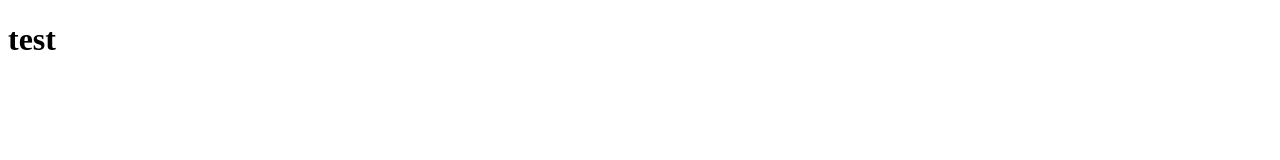
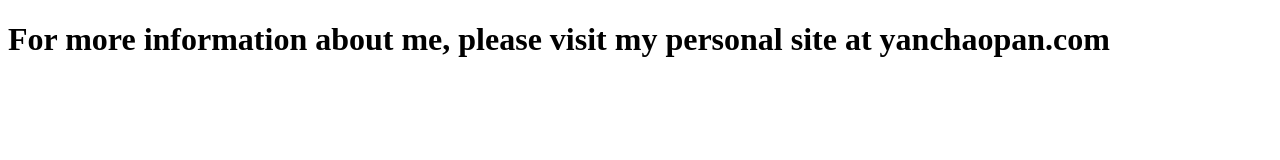
Before and after one commit to HanyouITW/hanyouitw.github.io, a plain HTML site: page index.html in a window 1280 px wide. Drawn offline with Linux system fonts and the light colour scheme.

Commit message:
Update index.html

```diff
--- a/index.html
+++ b/index.html
@@ -1,7 +1,7 @@
 <!DOCTYPE html>
 <html>
 <body>
-<h1>test</h1>
+<h1>For more information about me, please visit my personal site at yanchaopan.com</h1>
 <p> </p>
 </body>
 </html>
```
